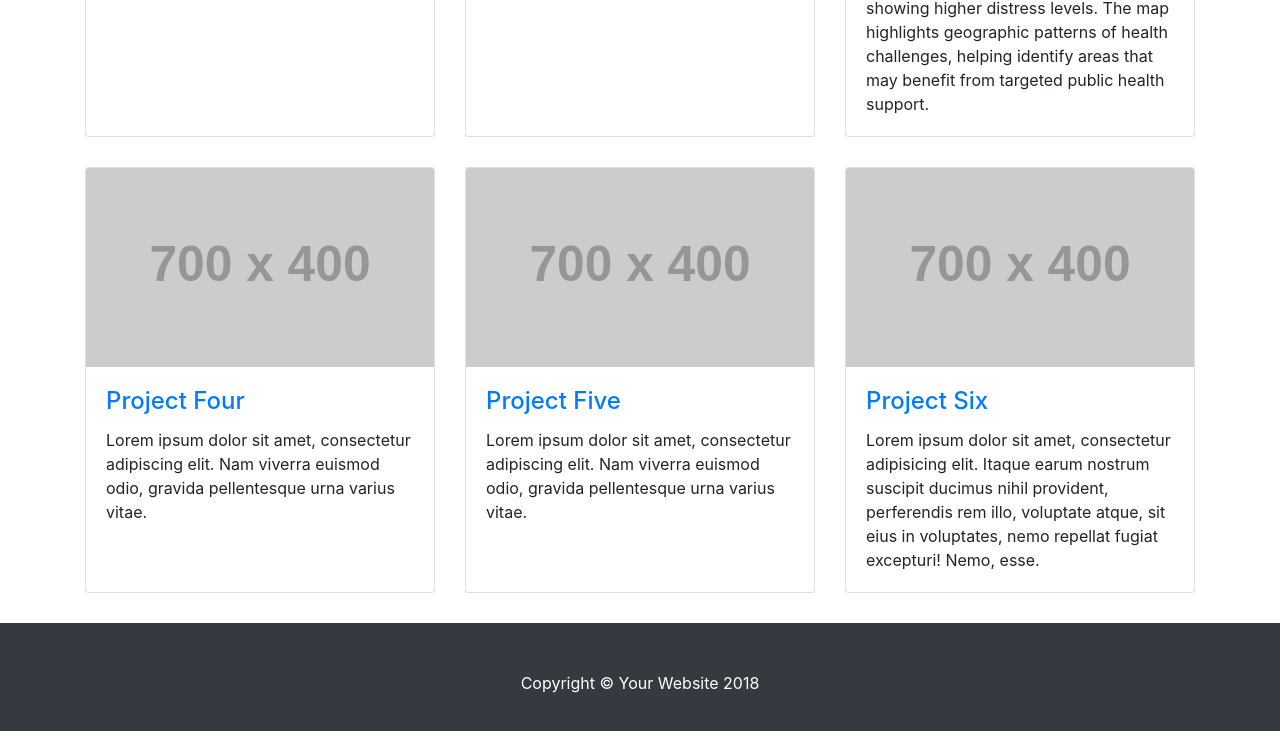
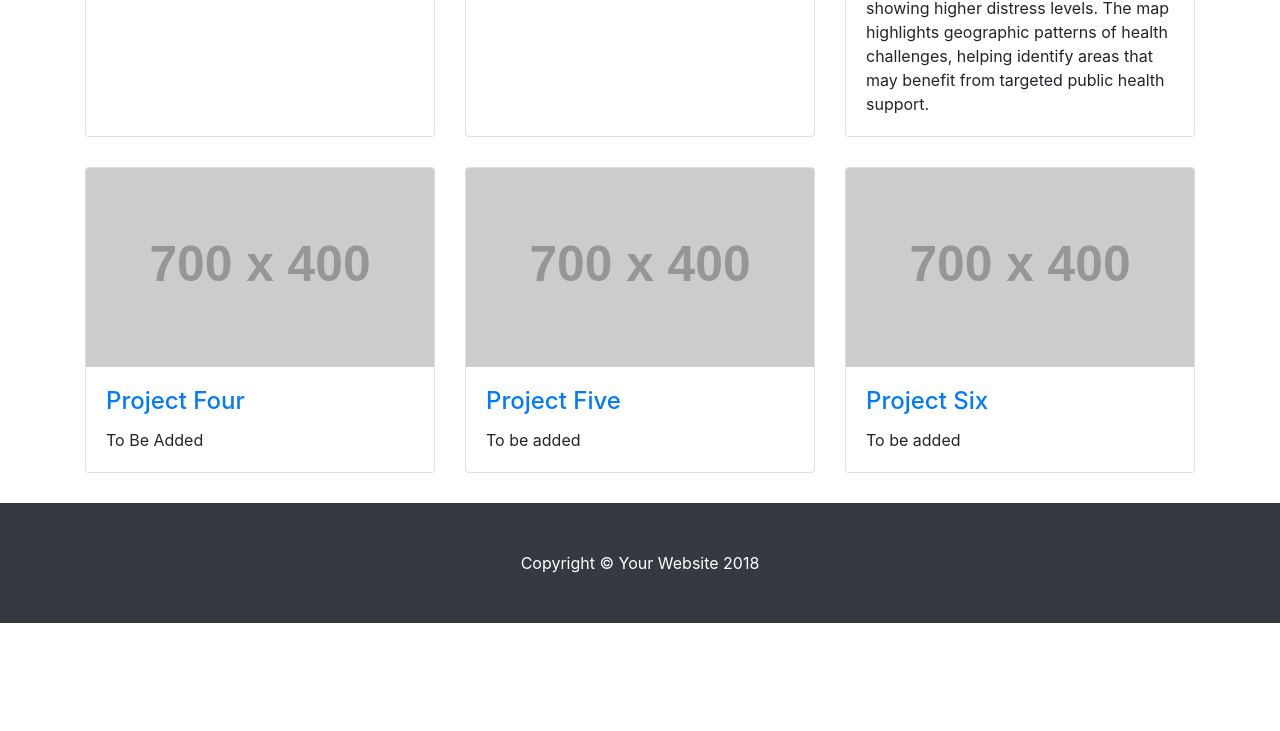
Before and after one commit to geog3540/chunhchan, a website: page index.html in a window 1280 px wide. Shown: the part 708-1439 px from the top of the page. After the commit the page ends 1331 px from the top, so only its background shows below. Drawn offline with Linux system fonts and the light colour scheme; placeholder pictures from the web are drawn by us.

Commit message:
Changed Body
set to be added for project 4 5 6

```diff
--- a/index.html
+++ b/index.html
@@ -97,7 +97,7 @@
               <h4 class="card-title">
                 <a href="#">Project Four</a>
               </h4>
-              <p class="card-text">Lorem ipsum dolor sit amet, consectetur adipiscing elit. Nam viverra euismod odio, gravida pellentesque urna varius vitae.</p>
+              <p class="card-text">To Be Added</p>
             </div>
           </div>
         </div>
@@ -108,7 +108,7 @@
               <h4 class="card-title">
                 <a href="#">Project Five</a>
               </h4>
-              <p class="card-text">Lorem ipsum dolor sit amet, consectetur adipiscing elit. Nam viverra euismod odio, gravida pellentesque urna varius vitae.</p>
+              <p class="card-text">To be added</p>
             </div>
           </div>
         </div>
@@ -119,7 +119,7 @@
               <h4 class="card-title">
                 <a href="#">Project Six</a>
               </h4>
-              <p class="card-text">Lorem ipsum dolor sit amet, consectetur adipisicing elit. Itaque earum nostrum suscipit ducimus nihil provident, perferendis rem illo, voluptate atque, sit eius in voluptates, nemo repellat fugiat excepturi! Nemo, esse.</p>
+              <p class="card-text">To be added</p>
             </div>
           </div>
         </div>
```
